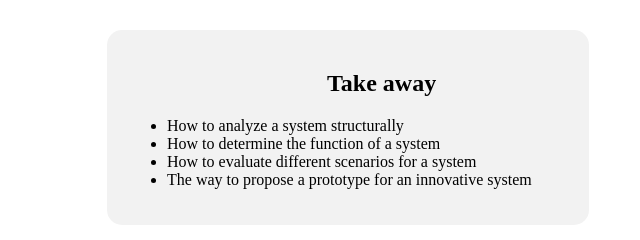
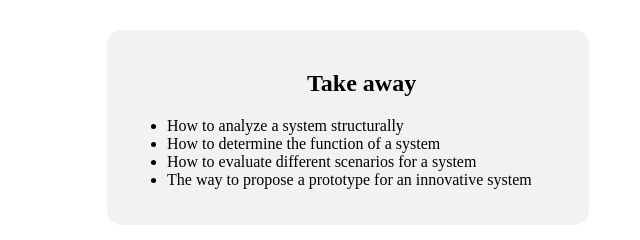
Before and after one commit to Jingxi66-eng/Webpage, a plain HTML site: page page3.html in a window 1280 px wide. Shown: the part 428-668 px from the top of the page, 401-1041 px from the left. Drawn offline with Linux system fonts and the light colour scheme.

Commit message:
Update page3.html

```diff
--- a/page3.html
+++ b/page3.html
@@ -25,7 +25,7 @@
       margin-top: -200px;
     }
     .container h2{
-      margin-left: 200px;
+      margin-left: 180px;
     }
 </style>
 <body>
```
